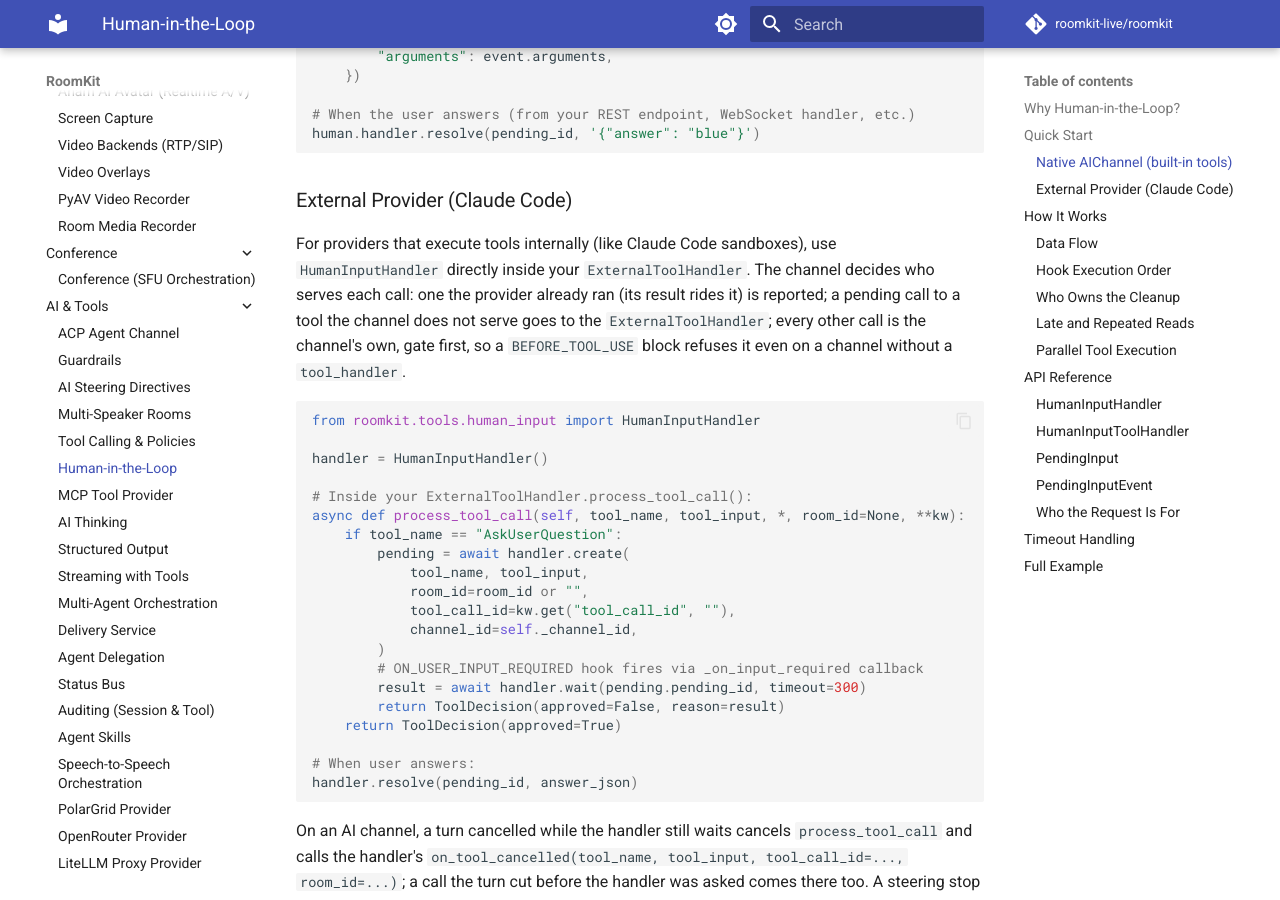
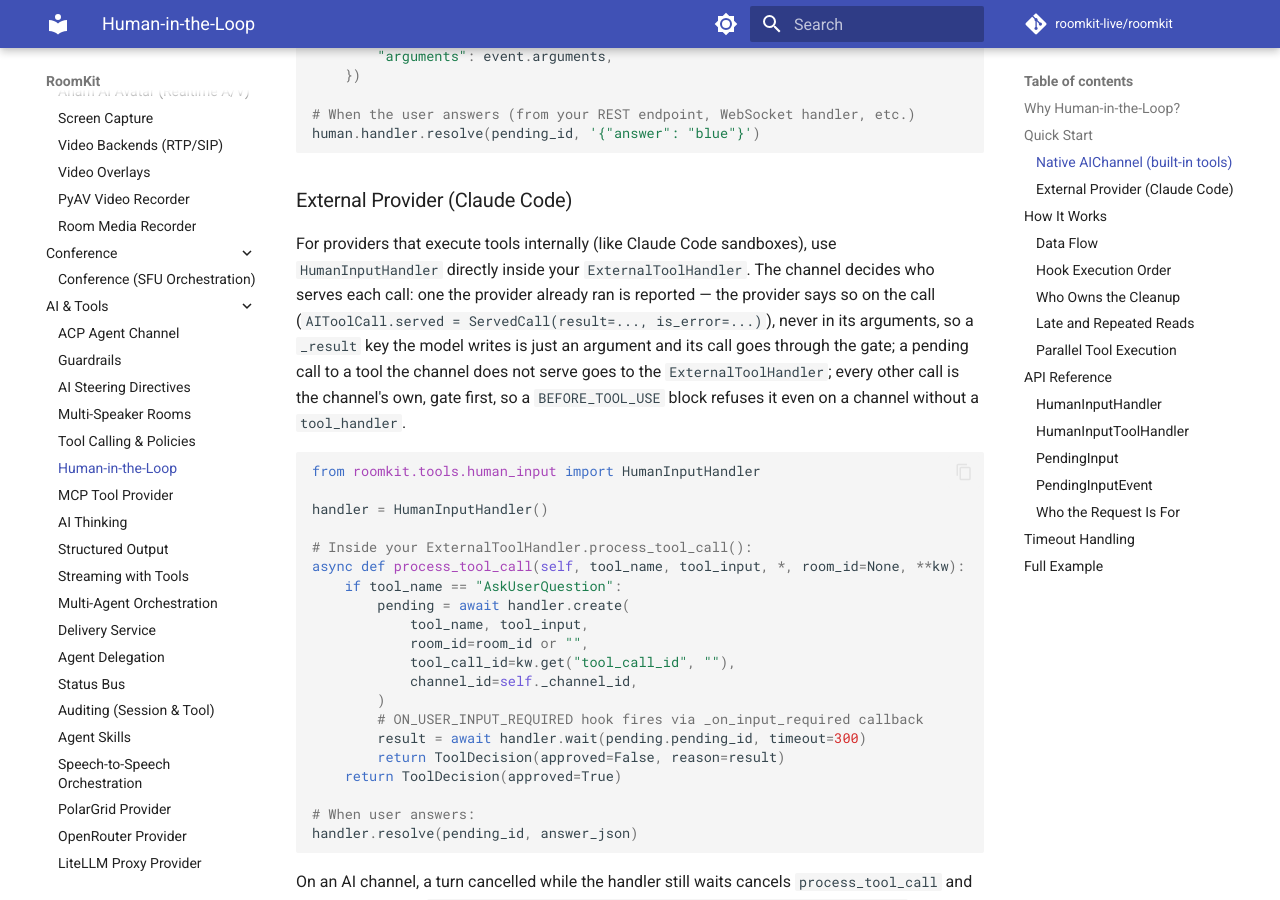
Before and after one commit to roomkit-live/roomkit-docs, an MkDocs documentation site: the page built from docs/guides/human-in-the-loop.md, in a window 1280 px wide and 900 px high, scrolled down 1751 px. Built offline with MkDocs 1.6.1 and Material for MkDocs 9.7.7, drawn with Linux system fonts in a browser that asks for light colours; comment, search, counter and statistics services are not loaded.

Commit message:
docs(tools): a provider marks a call it ran with AIToolCall.served, never a _result argument (RMK-439)

````diff
--- a/docs/guides/human-in-the-loop.md
+++ b/docs/guides/human-in-the-loop.md
@@ -80,7 +80,7 @@ human.handler.resolve(pending_id, '{"answer": "blue"}')
 
 ### External Provider (Claude Code)
 
-For providers that execute tools internally (like Claude Code sandboxes), use `HumanInputHandler` directly inside your `ExternalToolHandler`. The channel decides who serves each call: one the provider already ran (its result rides it) is reported; a pending call to a tool the channel does not serve goes to the `ExternalToolHandler`; every other call is the channel's own, gate first, so a `BEFORE_TOOL_USE` block refuses it even on a channel without a `tool_handler`.
+For providers that execute tools internally (like Claude Code sandboxes), use `HumanInputHandler` directly inside your `ExternalToolHandler`. The channel decides who serves each call: one the provider already ran is reported — the provider says so on the call (`AIToolCall.served = ServedCall(result=..., is_error=...)`), never in its arguments, so a `_result` key the model writes is just an argument and its call goes through the gate; a pending call to a tool the channel does not serve goes to the `ExternalToolHandler`; every other call is the channel's own, gate first, so a `BEFORE_TOOL_USE` block refuses it even on a channel without a `tool_handler`.
 
 ```python
 from roomkit.tools.human_input import HumanInputHandler
````
